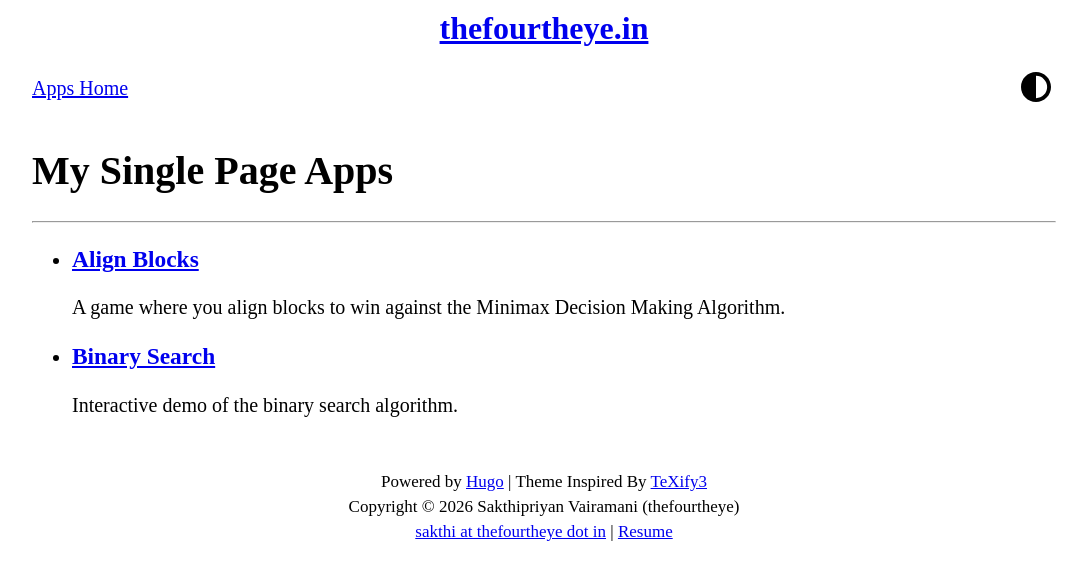
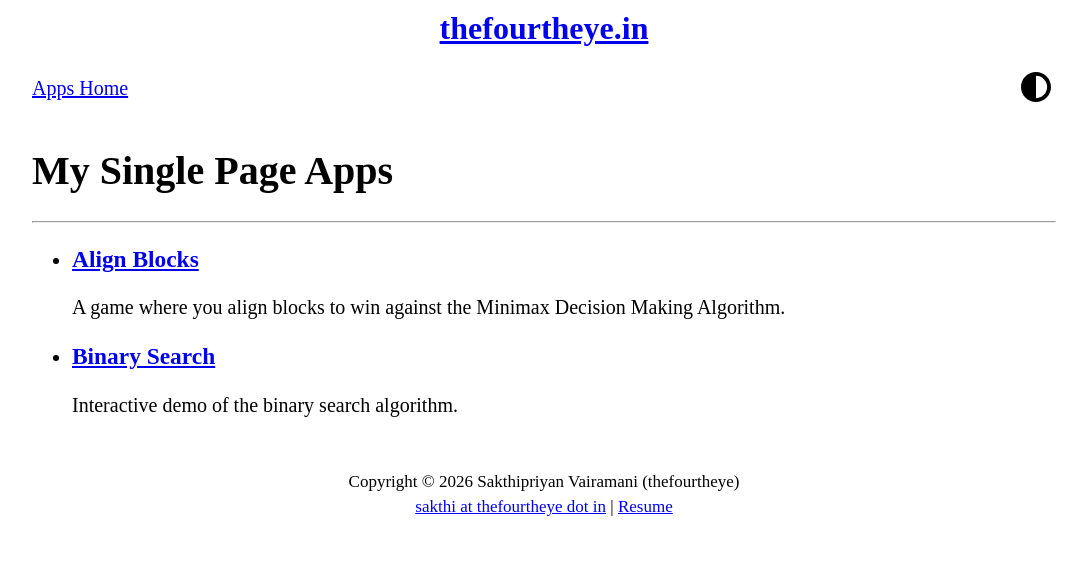
Before and after one commit to thefourtheye/spas, a Next.js app: page / in a window 1280 px wide. Shown: the top 580 px of the page, without its empty margins (96-1183 px from the left). Built offline with nearby package versions, Linux system fonts and the light colour scheme.

Commit message:
style(spas): trim the footer to copyright and contact
The footer repeated the Hugo and theme credits already shown by the
blog. Keep only the copyright, email and resume links.

```diff
--- a/app/site_footer.js
+++ b/app/site_footer.js
@@ -16,22 +16,6 @@ export default function SiteFooter() {
         >
             <div>
                 <span>
-                    Powered by{" "}
-                    <a href="https://gohugo.io" target="_blank" rel="noopener">
-                        Hugo
-                    </a>{" "}
-                    | Theme Inspired By{" "}
-                    <a
-                        href="https://github.com/michaelneuper/hugo-texify3"
-                        target="_blank"
-                        rel="noopener"
-                    >
-                        TeXify3
-                    </a>
-                </span>
-            </div>
-            <div>
-                <span>
                     Copyright &copy; {new Date().getFullYear()} Sakthipriyan
                     Vairamani (thefourtheye)
                 </span>
```
